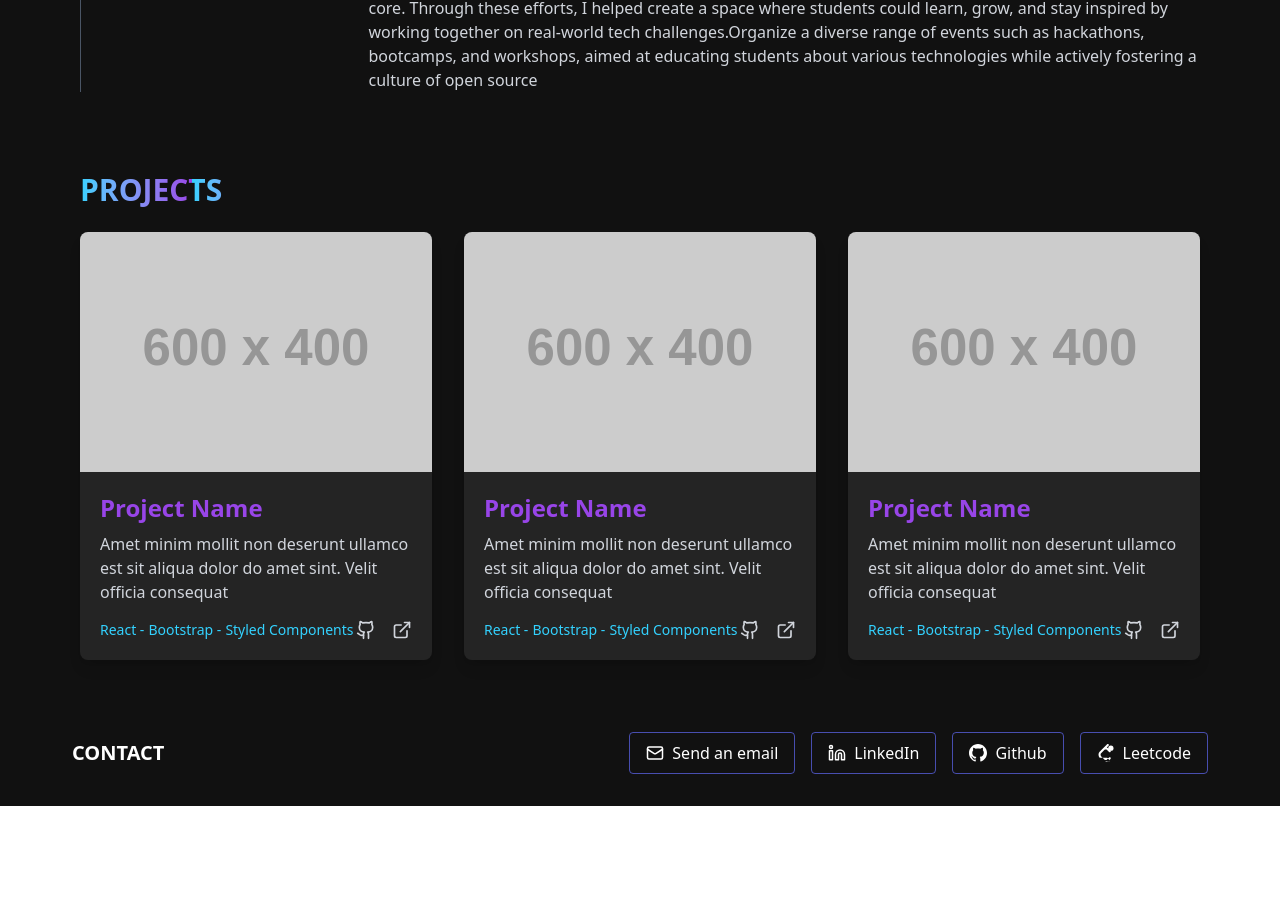
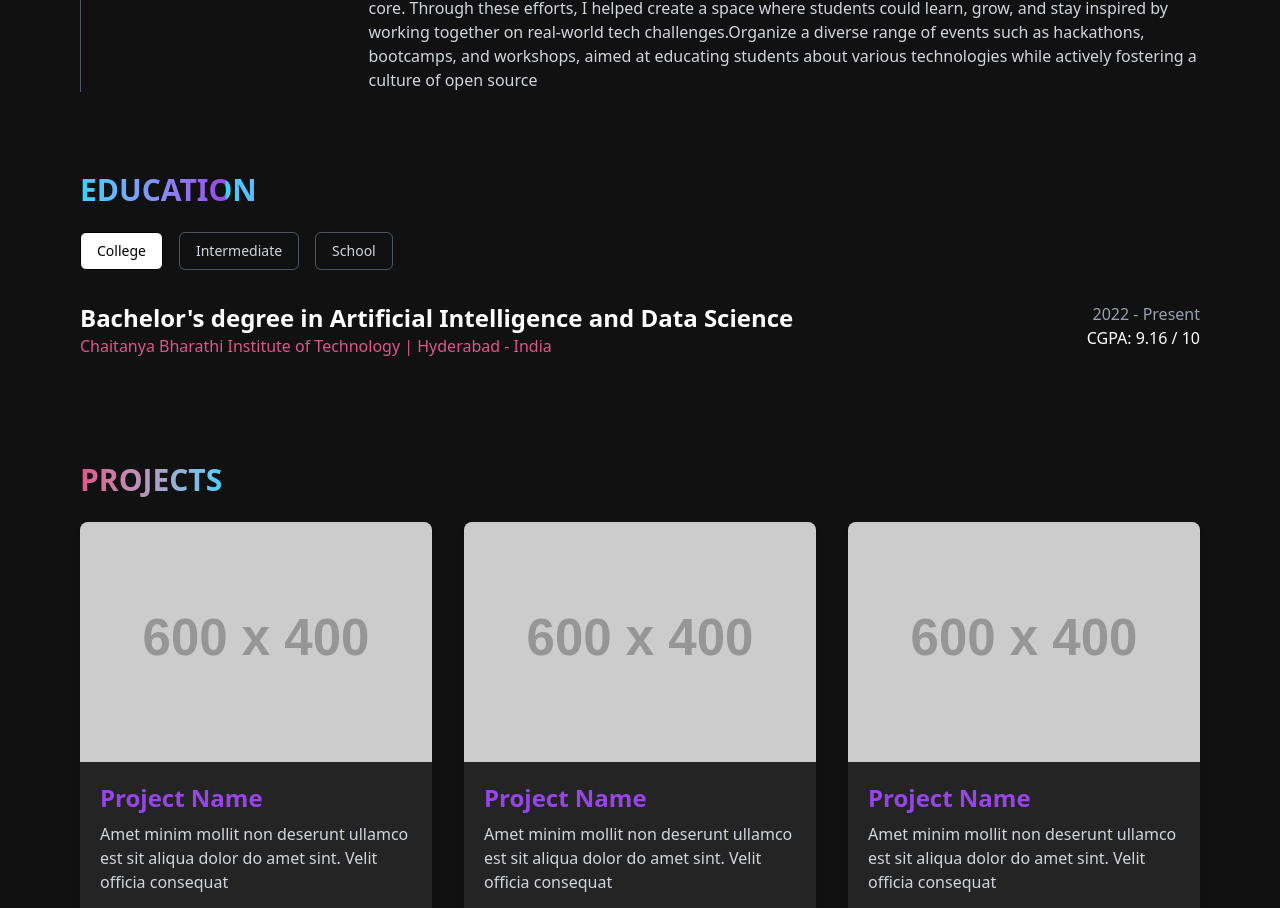
Before and after one commit to sneha9730/portfolio, a React (Vite) app: page / in a window 1280 px wide. Shown: the part 1060-1968 px from the top of the page. Before the commit the page ends 1866 px from the top, so only its background shows below. Built offline with nearby package versions, Linux system fonts and the light colour scheme.

Commit message:
add education

```diff
--- a/src/App.tsx
+++ b/src/App.tsx
@@ -3,6 +3,7 @@ import Contact from './sections/contact';
 import Hero from './sections/hero';
 import Experience from './sections/experience';
 import FeaturedProjects from './sections/projects';
+import Education from './sections/education';
 
 function App() {
   return (
@@ -11,6 +12,7 @@ function App() {
         <Navbar />
         <Hero />
         <Experience/>
+        <Education/>
         <FeaturedProjects/>
         <Contact/>
       </>
--- /dev/null
+++ b/src/sections/education.tsx
@@ -0,0 +1,80 @@
+import { useState } from "react";
+
+const educationData = [
+  {
+    title: "College",
+    institution: "Chaitanya Bharathi Institute of Technology",
+    country: "Hyderabad - India",
+    degree: "Bachelor's degree in Artificial Intelligence and Data Science",
+    cgpa: "CGPA: 9.16 / 10",
+    duration: "2022 - Present",
+  },
+  {
+    title: "Intermediate",
+    institution: "Narayana Junior College",
+    country: "Hyderabad - India",
+    degree: "Math-Physics-Chemistry Stream",
+    cgpa: "Percentage: 97.2%",
+    duration: "2020 - 2022",
+  },
+  {
+    title: "School",
+    institution: "Takshasila Public School",
+    country: "Hyderabad - India",
+    degree: "High School",
+    cgpa: "Percentage: 87%",
+    duration: "2010 - 2020",
+  },
+];
+
+export default function Education() {
+  const [activeIndex, setActiveIndex] = useState(0);
+  const active = educationData[activeIndex];
+
+  return (
+    <section className="bg-[#111111] text-white px-4 py-10 sm:px-10 md:px-20">
+      <h2 className="text-3xl font-semibold mb-6 bg-gradient-to-r from-[#33D2FF] to-[#9845E8] md:bg-[length:13%] sm:bg-[length:70%] bg-clip-text text-transparent">
+        EDUCATION
+      </h2>
+      <div className="flex gap-4 mb-8 overflow-x-auto scrollbar-hide">
+        {educationData.map((edu, idx) => (
+          <button
+            key={idx}
+            onClick={() => setActiveIndex(idx)}
+            className={`px-4 py-2 rounded-md text-sm whitespace-nowrap border transition-all duration-200 ${
+              idx === activeIndex
+                ? "bg-white text-black font-medium"
+                : "text-gray-300 hover:text-white border-gray-600"
+            }`}
+          >
+            {edu.title}
+          </button>
+        ))}
+      </div>
+      <div className="flex flex-col sm:flex-row sm:justify-between sm:items-start pb-6 space-y-2 sm:space-y-0">
+        <div className="w-full">
+          <div className="block sm:hidden space-y-1">
+            <p className="text-base text-white font-semibold">
+              {active.degree} | {active.duration}
+            </p>
+            <p className="text-[#DD5789] text-sm">
+              {active.institution} | {active.country}
+            </p>
+            <p className="text-sm text-white">{active.cgpa}</p>
+          </div>
+
+          <div className="hidden sm:block">
+            <h3 className="text-2xl font-semibold">{active.degree}</h3>
+            <p className="text-[#DD5789] text-base">
+              {active.institution} | {active.country}
+            </p>
+          </div>
+        </div>
+        <div className="hidden sm:flex flex-col items-end text-base text-gray-400 whitespace-nowrap">
+          <span>{active.duration}</span>
+          <span className="text-white">{active.cgpa}</span>
+        </div>
+      </div>
+    </section>
+  );
+}
--- a/src/sections/projects.tsx
+++ b/src/sections/projects.tsx
@@ -33,7 +33,7 @@ const FeaturedProjects = () => {
 
   return (
     <section className="bg-[#111111] text-white px-4 py-10 sm:px-10 md:px-20">
-      <h2 className="text-3xl font-semibold mb-6 bg-gradient-to-r from-[#33D2FF] to-[#9845E8] md:bg-[length:10%] sm:bg-[length:70%] bg-clip-text text-transparent">PROJECTS</h2>
+      <h2 className="text-3xl font-semibold mb-6 bg-gradient-to-r from-[#DD5789] to-[#33D2FF] md:bg-[length:13%] sm:bg-[length:70%] bg-clip-text text-transparent">PROJECTS</h2>
 
       <div className="grid grid-cols-1 sm:grid-cols-2 lg:grid-cols-3 gap-8">
         {projects.map((project, index) => (
```
